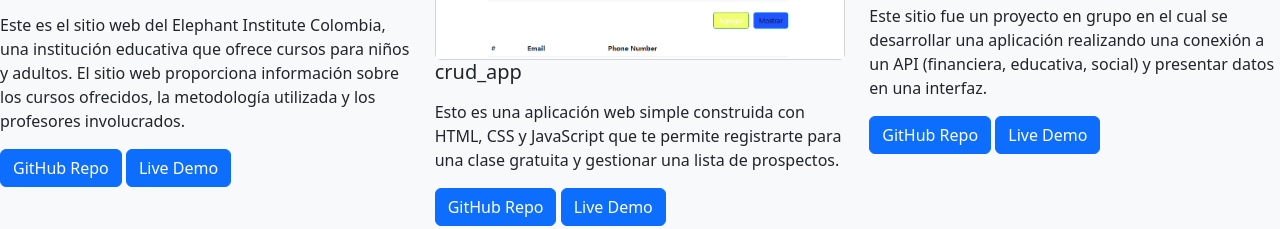
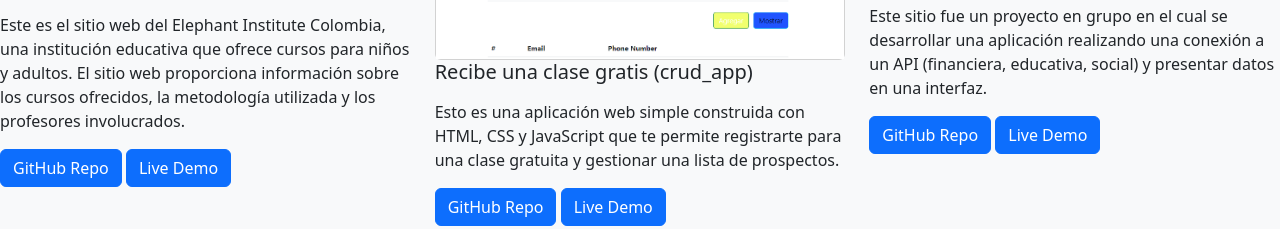
Before and after one commit to HannMen/portfolio, a plain HTML site: page portfolio.html in a window 1280 px wide. Shown: the part 984-1213 px from the top of the page. Drawn offline with nearby package versions, Linux system fonts and the light colour scheme.

Commit message:
Forth commit

```diff
--- a/portfolio.html
+++ b/portfolio.html
@@ -79,7 +79,7 @@
             <img src="./assets/images/crud.PNG" class="card-img-top" alt="..." />
           </div>
           <div class="card-body">
-            <h5 class="card-title">crud_app</h5>
+            <h5 class="card-title">Recibe una clase gratis (crud_app)</h5>
             <p></p>
             <p class="card-text">
               Esto es una aplicación web simple construida con HTML, CSS y JavaScript que te permite registrarte para
```
